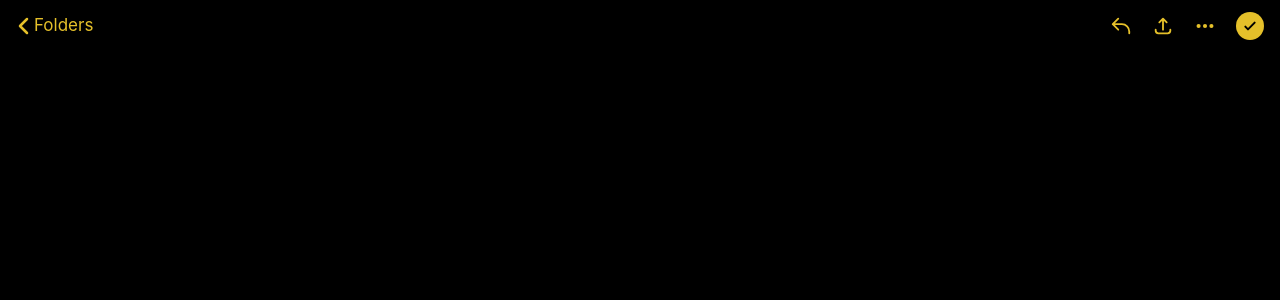
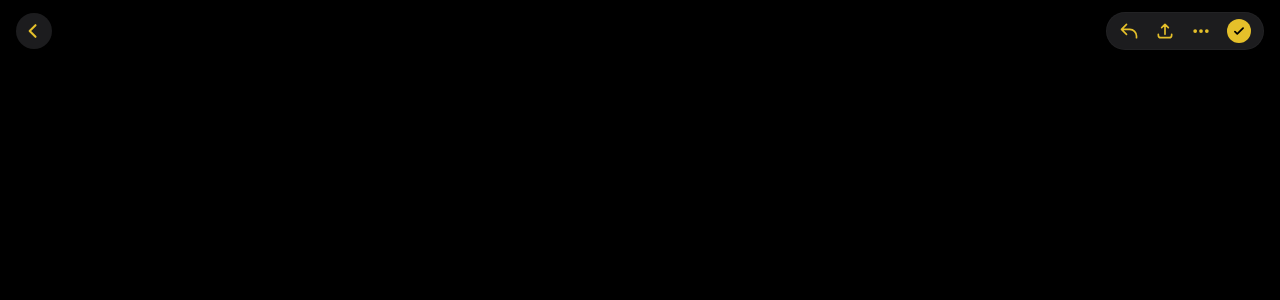
Before and after one commit to Robertmagic52/notes-peek, a Next.js app: page /notes in a window 1280 px wide. Shown: the top 300 px of the page. Built offline with nearby package versions, Linux system fonts and the light colour scheme.

Commit message:
Refactor styles and structure in page.tsx

```diff
--- a/app/notes/page.tsx
+++ b/app/notes/page.tsx
@@ -78,42 +78,45 @@
 
   return (
     <div
-      className="fixed inset-0 bg-black text-white flex flex-col select-none overflow-hidden"
+      className="fixed inset-0 bg-[#000000] text-white flex flex-col select-none overflow-hidden"
       style={{ fontFamily: '-apple-system, BlinkMacSystemFont, "SF Pro Text", "SF Pro Icons", "Helvetica Neue", Helvetica, Arial, sans-serif' }}
       onTouchStart={handleTouchStart}
       onTouchEnd={handleTouchEnd}
     >
-      {/* Top Header Navigation matching real Apple Notes */}
-      <div className="flex justify-between items-center px-4 pt-3 pb-2 bg-black">
+      {/* Top Header matching exact iOS layout with circular back button and capsule action group */}
+      <div className="flex justify-between items-center px-4 pt-3 pb-2 bg-[#000000]">
+
+        {/* Back Button inside a subtle circular/rounded container */}
         <div
           onClick={() => router.push('/')}
-          className="flex items-center text-[#E5C02A] cursor-pointer -ml-1"
+          className="flex items-center justify-center w-9 h-9 rounded-full bg-[#1C1C1E] text-[#E5C02A] cursor-pointer"
         >
-          <svg className="w-6 h-6" fill="none" stroke="currentColor" strokeWidth="2.5" viewBox="0 0 24 24">
+          <svg className="w-5 h-5 ml-[-2px]" fill="none" stroke="currentColor" strokeWidth="2.5" viewBox="0 0 24 24">
             <path strokeLinecap="round" strokeLinejoin="round" d="M15 19l-7-7 7-7"></path>
           </svg>
-          <span className="text-[17px] -ml-0.5 font-normal">Folders</span>
         </div>
 
-        <div className="flex items-center space-x-5 text-[#E5C02A]">
-          <svg className="w-[22px] h-[22px]" fill="none" stroke="currentColor" strokeWidth="2" viewBox="0 0 24 24">
+        {/* Right Action Group enclosed in the iconic Apple dark capsule container */}
+        <div className="flex items-center bg-[#1C1C1E] rounded-full px-3 py-1.5 space-x-4 border border-[#2C2C2E]/40">
+          <svg className="w-5 h-5 text-[#E5C02A]" fill="none" stroke="currentColor" strokeWidth="2" viewBox="0 0 24 24">
             <path strokeLinecap="round" strokeLinejoin="round" d="M3 10h10a8 8 0 018 8v2M3 10l6 6m-6-6l6-6"></path>
           </svg>
-          <svg className="w-[22px] h-[22px]" fill="none" stroke="currentColor" strokeWidth="2" viewBox="0 0 24 24">
+          <svg className="w-5 h-5 text-[#E5C02A]" fill="none" stroke="currentColor" strokeWidth="2" viewBox="0 0 24 24">
             <path strokeLinecap="round" strokeLinejoin="round" d="M4 16v1a3 3 0 003 3h10a3 3 0 003-3v-1m-4-8l-4-4m0 0L8 8m4-4v12"></path>
           </svg>
-          <svg className="w-[22px] h-[22px]" fill="none" stroke="currentColor" strokeWidth="2" viewBox="0 0 24 24">
+          <svg className="w-5 h-5 text-[#E5C02A]" fill="none" stroke="currentColor" strokeWidth="2" viewBox="0 0 24 24">
             <path strokeLinecap="round" strokeLinejoin="round" strokeWidth="2.5" d="M5 12h.01M12 12h.01M19 12h.01M6 12a1 1 0 11-2 0 1 1 0 012 0zm7 0a1 1 0 11-2 0 1 1 0 012 0zm7 0a1 1 0 11-2 0 1 1 0 012 0z"></path>
           </svg>
 
+          {/* Secret Checkmark Button */}
           <button
             onClick={handleCheckmarkClick}
-            className={`flex items-center justify-center w-7 h-7 rounded-full bg-[#E5C02A] text-black transition-opacity ${isFocused || text.length > 0 ? 'opacity-100' : 'opacity-0'}`}
+            className={`flex items-center justify-center w-6 h-6 rounded-full bg-[#E5C02A] text-black transition-opacity ${isFocused || text.length > 0 ? 'opacity-100' : 'opacity-0'}`}
           >
             {status === 'sent' ? (
-              <span className="text-[10px] font-bold">✓✓</span>
+              <span className="text-[9px] font-bold">✓✓</span>
             ) : (
-              <svg className="w-4 h-4" fill="none" stroke="currentColor" strokeWidth="3" viewBox="0 0 24 24">
+              <svg className="w-3.5 h-3.5" fill="none" stroke="currentColor" strokeWidth="3" viewBox="0 0 24 24">
                 <path strokeLinecap="round" strokeLinejoin="round" d="M5 13l4 4L19 7"></path>
               </svg>
             )}
@@ -121,8 +124,8 @@
         </div>
       </div>
 
-      {/* Main Textarea Area with authentic left alignment padding */}
-      <div className="flex-1 px-4 pt-3 pb-2 overflow-y-auto">
+      {/* Main Textarea Area with authentic margins */}
+      <div className="flex-1 px-5 pt-3 pb-2 overflow-y-auto">
         <textarea
           value={text}
           onChange={(e) => setText(e.target.value)}
@@ -134,7 +137,7 @@
         />
       </div>
 
-      {/* Bottom Apple Notes Toolbars */}
+      {/* Bottom Floating Apple Notes Toolbars */}
       {!isFocused && (
         <div className="flex justify-between items-center px-6 py-3 bg-[#1C1C1E] border-t border-[#2C2C2E] pb-8">
           <div className="flex space-x-7 text-[#E5C02A]">
@@ -148,7 +151,7 @@
               <path strokeLinecap="round" strokeLinejoin="round" d="M15.232 5.232l3.536 3.536m-2.036-5.036a2.5 2.5 0 113.536 3.536L6.5 21.036H3v-3.572L16.732 3.732z"></path>
             </svg>
           </div>
-          <div className="text-[#E5C02A]">
+          <div className="flex items-center justify-center w-10 h-10 rounded-full bg-[#1C1C1E] text-[#E5C02A]">
             <svg className="w-6 h-6" fill="none" stroke="currentColor" strokeWidth="1.8" viewBox="0 0 24 24">
               <path strokeLinecap="round" strokeLinejoin="round" d="M11 5H6a2 2 0 00-2 2v11a2 2 0 002 2h11a2 2 0 002-2v-5m-1.414-9.414a2 2 0 112.828 2.828L11.828 15H9v-2.828l8.586-8.586z"></path>
             </svg>
```
